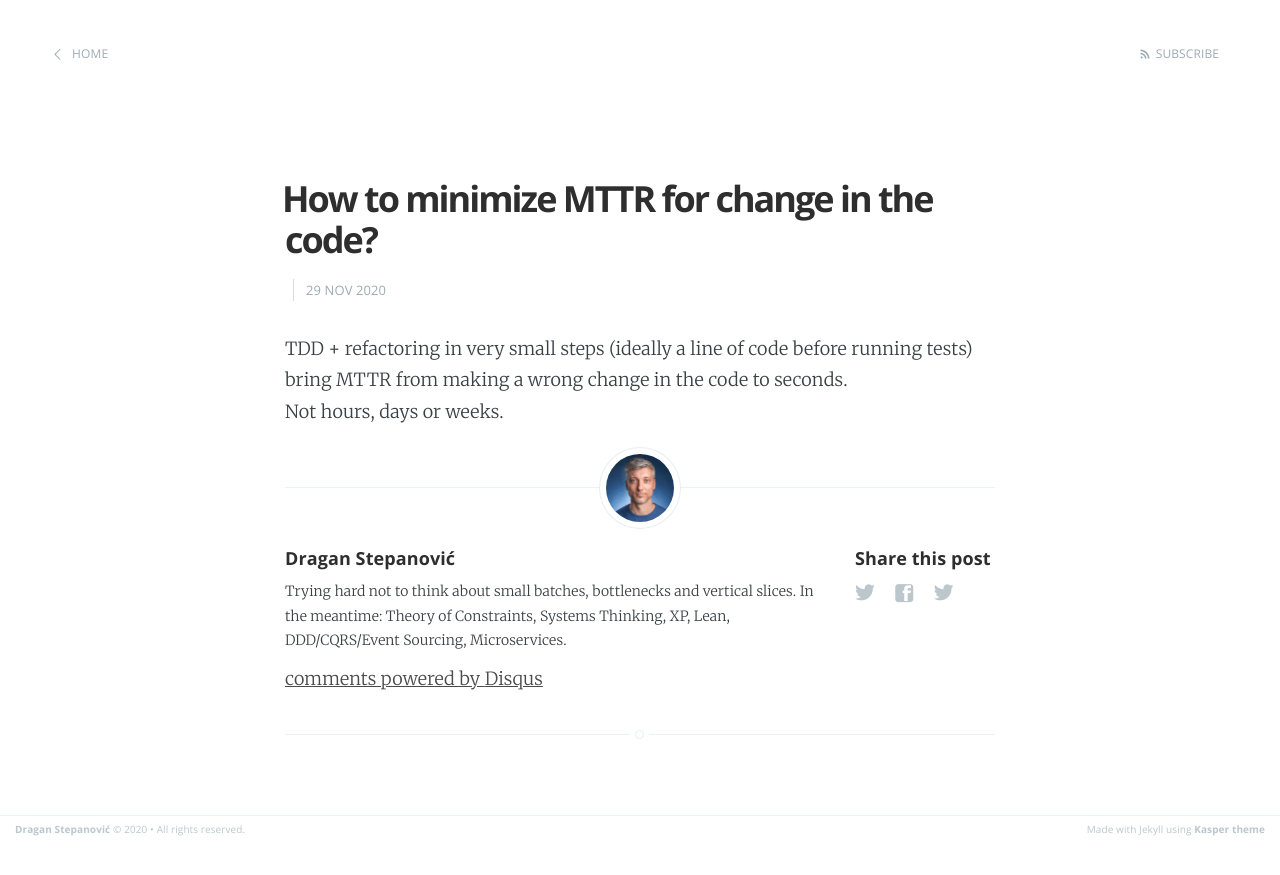
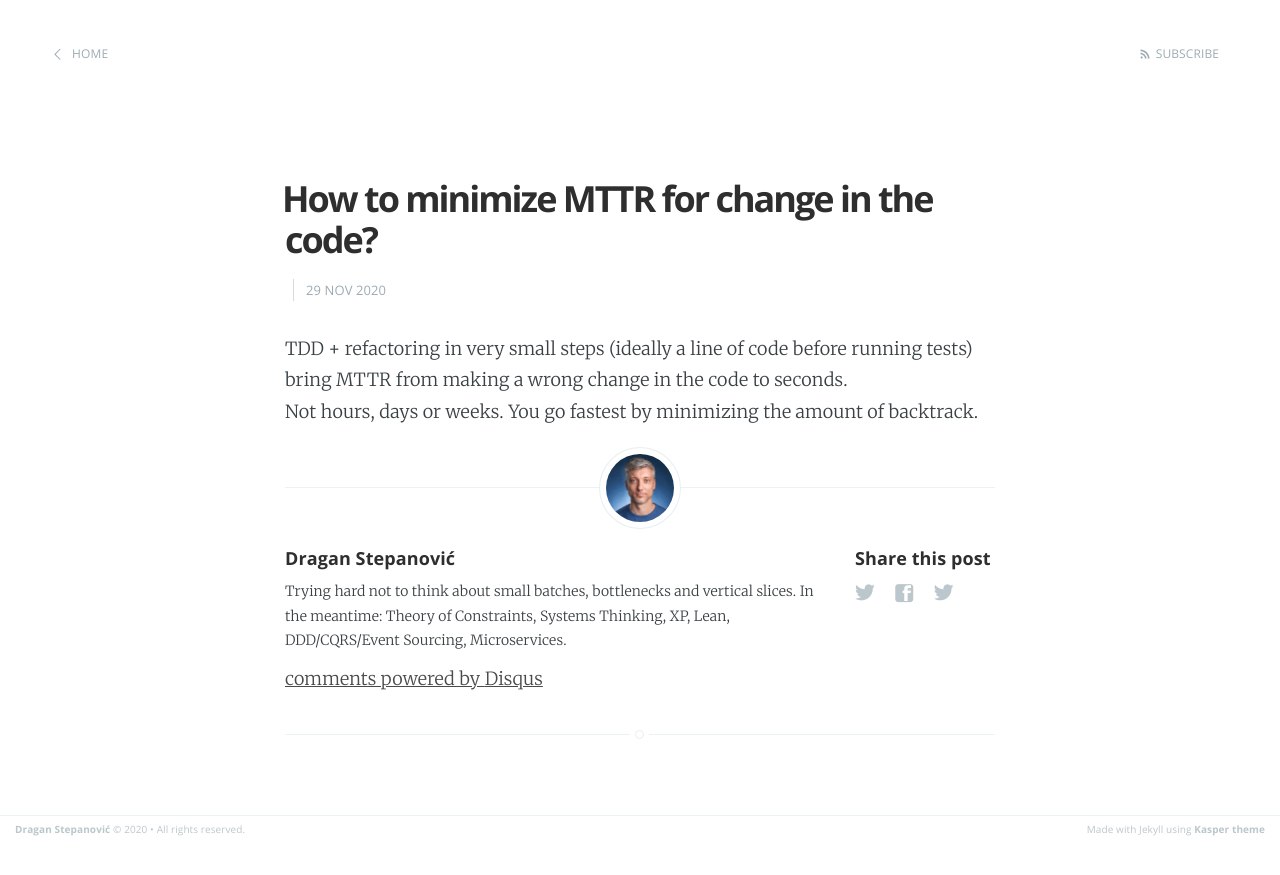
Before and after one commit to dragan-stepanovic/dragan-stepanovic.github.io, a Jekyll site: the page built from _posts/2020-11-29-mttr-for-code-change.md, in a window 1280 px wide. Shown: the top 875 px of the page. Built offline with Jekyll 4.4.1, drawn with Linux system fonts in a browser that asks for light colours; our own code applies the rules of GitHub Pages for plain Markdown files; comment, search, counter and statistics services are not loaded.

Commit message:
Update 2020-11-29-mttr-for-code-change.md

```diff
--- a/_posts/2020-11-29-mttr-for-code-change.md
+++ b/_posts/2020-11-29-mttr-for-code-change.md
@@ -4,3 +4,4 @@ title: How to minimize MTTR for change in the code?
 
 TDD + refactoring in very small steps (ideally a line of code before running tests) bring MTTR from making a wrong change in the code to seconds.
 Not hours, days or weeks.
+You go fastest by minimizing the amount of backtrack.
```
